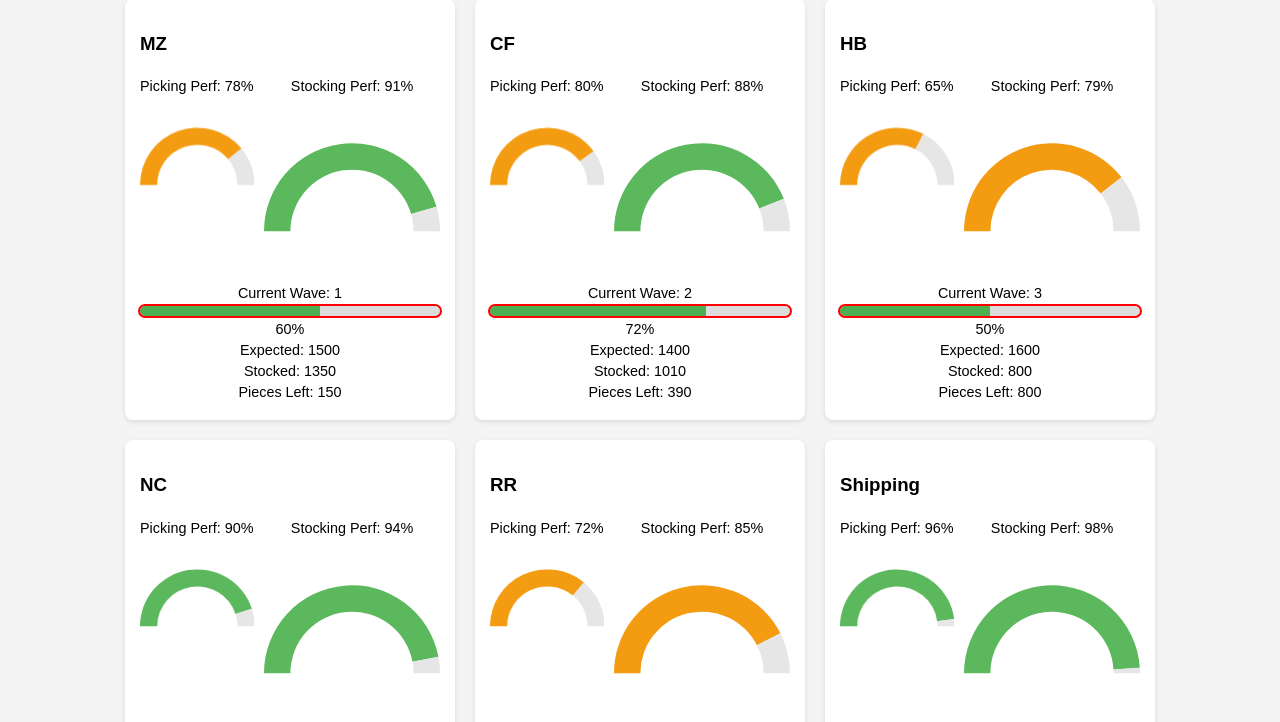
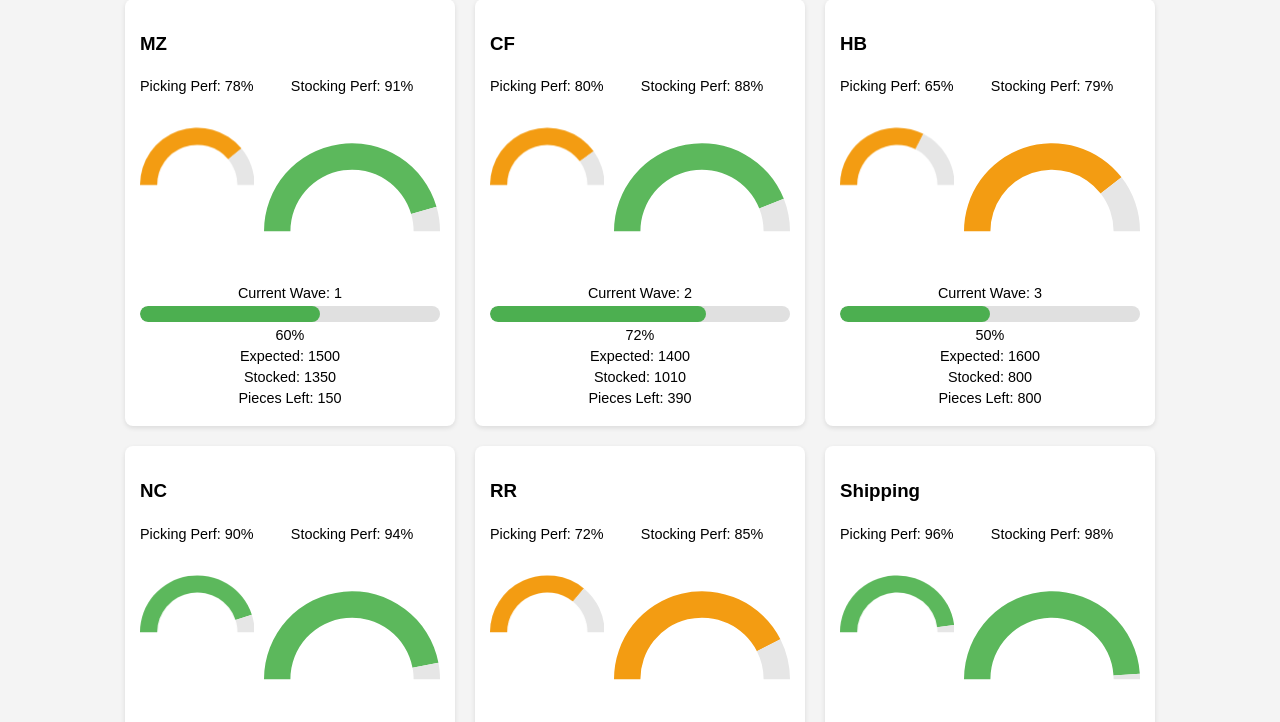
Before and after one commit to pogostick3/DCTV-Dashboard, a plain HTML site: page index.html in a window 1280 px wide. Shown: the part 78-800 px from the top of the page. Drawn offline with nearby package versions, Linux system fonts and the light colour scheme.

Commit message:
Update style.css

```diff
--- a/style.css
+++ b/style.css
@@ -63,18 +63,21 @@ body {
 }
 
 .progress-bar {
-  background-color: #ddd;
-  border-radius: 5px;
-  height: 10px;
+  width: 100%;
+  height: 16px;
+  background-color: #e0e0e0;
+  border-radius: 8px;
   overflow: hidden;
-  margin-bottom: 5px;
-  outline: 2px solid red;
+  margin: 5px 0;
 }
 
 .progress-fill {
+  height: 100%;
   background-color: #4caf50;
-  height: 100%;
+  transition: width 0.5s ease-in-out;
+  border-radius: 8px;
 }
+
 
 /* Level Pages */
 .levels-container-vertical {
```
